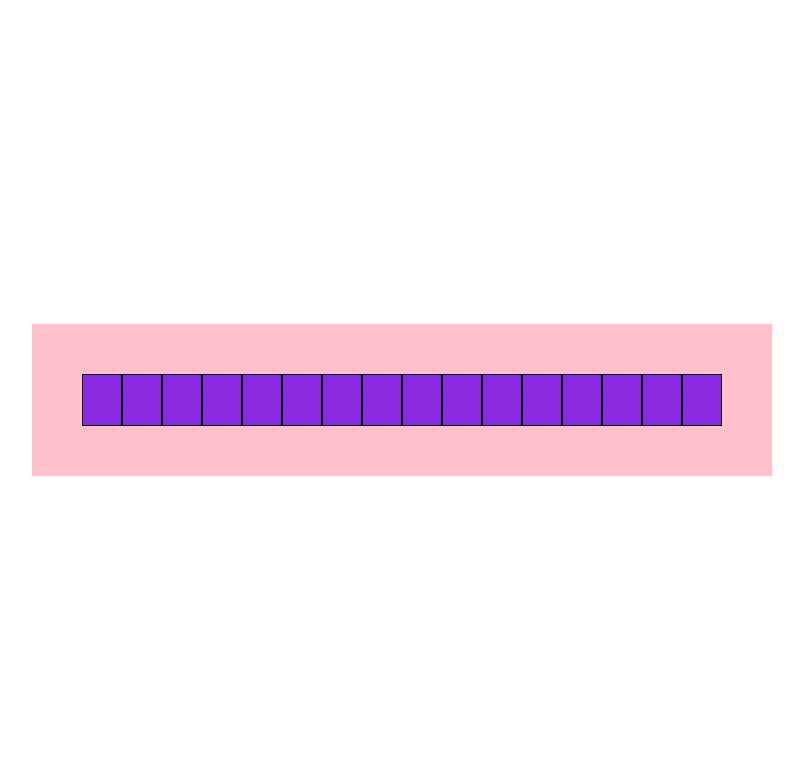
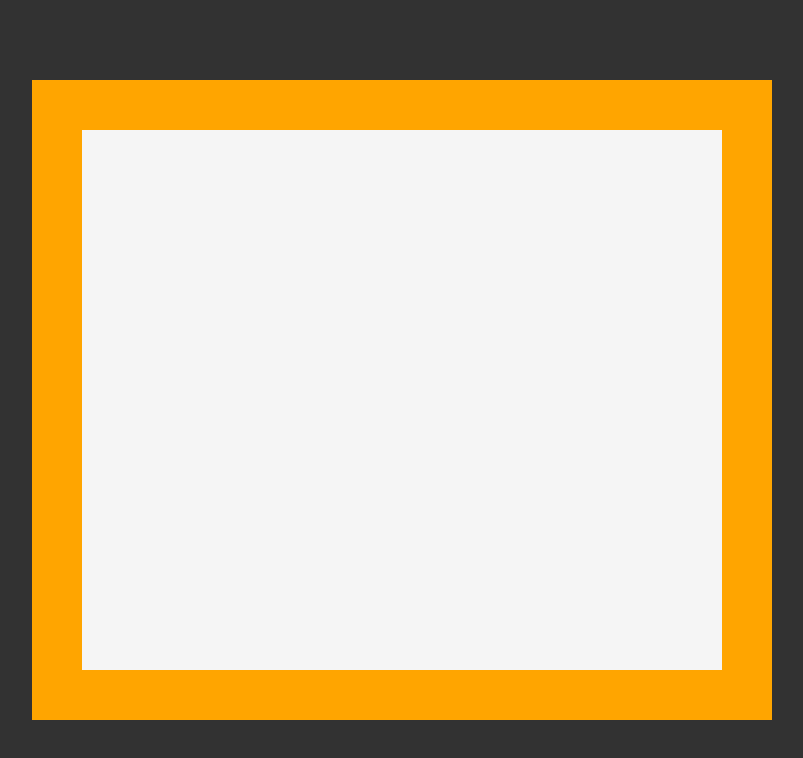
Before and after one commit to itswona/etch-a-sketch, a plain HTML site: page index.html in a window 1280 px wide. Shown: the whole page, without its empty margins (238-1041 px from the left). Drawn offline with Linux system fonts and the light colour scheme.

Commit message:
Update sketchpad

```diff
--- a/script.js
+++ b/script.js
@@ -1,41 +1,31 @@
 const body = document.querySelector("body");
 const container = document.createElement("div");
+const pad = document.createElement("div");
 
-const item1 = document.createElement("div");
-const item2 = document.createElement("div");
-const item3 = document.createElement("div");
-const item4 = document.createElement("div");
-const item5 = document.createElement("div");
-const item6 = document.createElement("div");
-const item7 = document.createElement("div");
-const item8 = document.createElement("div");
-const item9 = document.createElement("div");
-const item10 = document.createElement("div");
-const item11 = document.createElement("div");
-const item12 = document.createElement("div");
-const item13 = document.createElement("div");
-const item14 = document.createElement("div");
-const item15 = document.createElement("div");
-const item16 = document.createElement("div");
+pad.setAttribute("id", "pad");
+container.setAttribute("class", "container");
 
-container.classList.add("container");
+container.appendChild(pad);
+body.appendChild(container);
 
-item1.classList.add("grid-squares");
-item2.classList.add("grid-squares");
-item3.classList.add("grid-squares");
-item4.classList.add("grid-squares");
-item5.classList.add("grid-squares");
-item6.classList.add("grid-squares");
-item7.classList.add("grid-squares");
-item8.classList.add("grid-squares");
-item9.classList.add("grid-squares");
-item10.classList.add("grid-squares");
-item11.classList.add("grid-squares");
-item12.classList.add("grid-squares");
-item13.classList.add("grid-squares");
-item14.classList.add("grid-squares");
-item15.classList.add("grid-squares");
-item16.classList.add("grid-squares");
+// const rowPad = document.createElement("div");
+// const columnPad = document.createElement("div");
+// rowPad.setAttribute("id", "row");
+// columnPad.setAttribute("id", "column");
 
-container.append(item1, item2, item3, item4, item5, item6, item7, item8, item9, item10, item11, item12, item13, item14, item15, item16);
-body.appendChild(container);
+// change row-squares and column-squares to squares afterwards
+function createNumberOfSquares (number) {
+    for (let i = 0; i < number; i++) {
+        const row = document.createElement("div");
+        row.classList.add("row-squares")
+        rowPad.appendChild(row);
+        pad.appendChild(rowPad);
+    }
+    for (let i = 0; i < number; i++) {
+        const column = document.createElement("div");
+        column.classList.add("column-squares");
+        columnPad.appendChild(column);
+        pad.appendChild(columnPad);
+    }
+}
+// createNumberOfSquares(16);
--- a/style.css
+++ b/style.css
@@ -12,26 +12,55 @@ html {
     box-sizing: inherit;
 }
 body {
-    margin: 0;
-    min-height: 100vh;
     display: flex;
     justify-content: center;
     align-items: center;
+    margin: 0;
+    min-height: 100vh;
+    background-color: rgb(50, 50, 50);
 }
 .container {
     display: flex;
-
     justify-content: center;
     align-items: center;
-    padding: 50px;
     width: 50%;
     height: 50%;
-    background-color: pink;
+    padding: 50px;
+    background-color: orange;
 }
-.grid-squares {
+#pad {
+    display: flex;
+    flex: auto;
+    width: 500px;
+    height: 500px;
+    padding: 20px;
+    background-color: whitesmoke;
+}
+/* #row {
+    display: flex;
+    flex: auto;
+    flex-flow: row wrap;
+    background-color: brown;
+}
+.row-squares {
+    display: flex;
+    flex: auto;
     border: solid 1px black;
     background-color: blueviolet;
     width: 50px;
     height: 50px;
+}
+#column {
+    display: flex;
     flex: auto;
+    flex-flow: column wrap;
+    background-color: aqua;
 }
+.column-squares {
+    display: flex;
+    flex: auto;
+    border: solid 1px black;
+    background-color: greenyellow;
+    width: 50px;
+    height: 50px;
+} */
```
